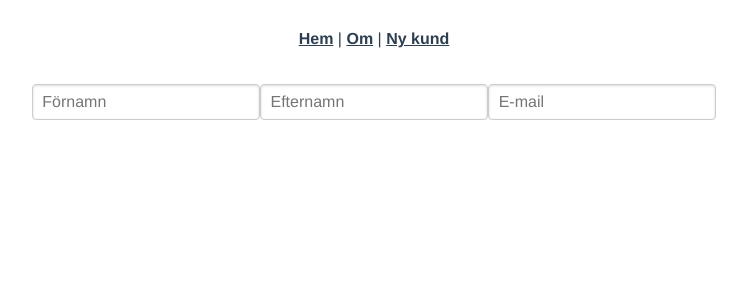
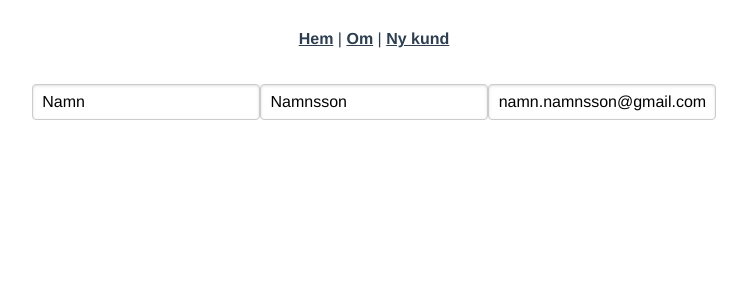
Before and after one commit to itggot-linus-styren/customer-manager-wu2, a Vue app: page /customers/1 in a window 1280 px wide. Shown: the top 300 px of the page, without its empty margins (266-1013 px from the left). Built offline with nearby package versions, Linux system fonts and the light colour scheme.

Commit message:
använd v-bind för customer prop

```diff
--- a/src/components/CustomerForm.vue
+++ b/src/components/CustomerForm.vue
@@ -1,9 +1,9 @@
 <template>
   <form data-cy="form" class="pure-form">
     <fieldset>
-      <input type="text" placeholder="Förnamn" />
-      <input type="text" placeholder="Efternamn" />
-      <input type="email" placeholder="E-mail" />
+      <input type="text" placeholder="Förnamn" :value="customer.firstname" />
+      <input type="text" placeholder="Efternamn" :value="customer.lastname" />
+      <input type="email" placeholder="E-mail" :value="customer.email" />
     </fieldset>
   </form>
 </template>
```
